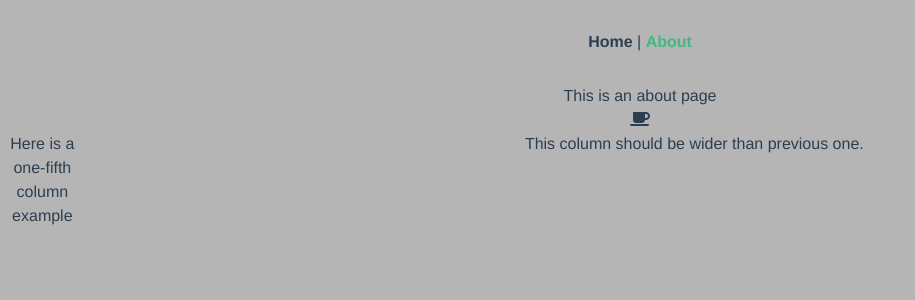
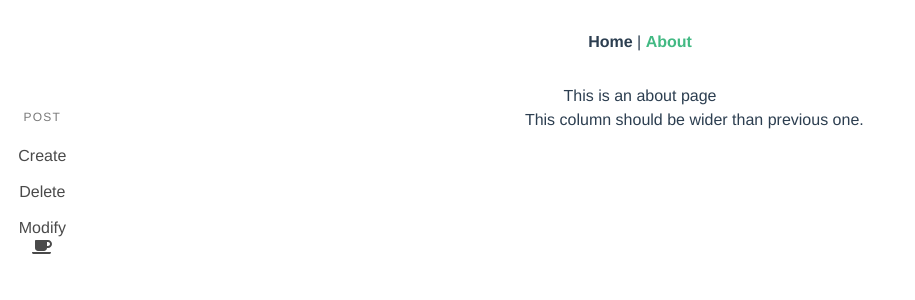
Before and after one commit to dmytro-bilokha/nibee, a Vue app in the folder admin-frontend/: page /#/about in a window 1280 px wide. Shown: the top 300 px of the page, without its empty margins (0-915 px from the left). Built offline with nearby package versions, Linux system fonts and the light colour scheme.

Commit message:
Postponed bulma customizing

```diff
--- a/admin-frontend/src/assets/styles.scss
+++ b/admin-frontend/src/assets/styles.scss
@@ -1,5 +1,30 @@
 @charset 'utf-8';
 
-$body-background-color: hsl(0, 0%, 71%);
+//TODO: customize bulma styles
+/*
+$base03:    #002b36;
+$base02:    #073642;
+$base01:    #586e75;
+$base00:    #657b83;
+$base0:     #839496;
+$base1:     #93a1a1;
+$base2:     #eee8d5;
+$base3:     #fdf6e3;
+$yellow:    #b58900;
+$orange:    #cb4b16;
+$red:       #dc322f;
+$magenta:   #d33682;
+$violet:    #6c71c4;
+$blue:      #268bd2;
+$cyan:      #2aa198;
+$green:     #859900;
+
+$body-background-color: $base3;
+$body-color: $base00;
+$hr-background-color: $base3;
+$strong-color: $base01;
+$text: $base00;
+$text-strong: $base01;
+*/
 
 @import '../../node_modules/bulma/bulma.sass';
--- a/admin-frontend/src/views/About.vue
+++ b/admin-frontend/src/views/About.vue
@@ -1,10 +1,18 @@
 <template>
   <div class="about">
     <h1>This is an about page</h1>
-    <font-awesome-icon icon="coffee" />
     <div class="columns">
       <div class="column is-1 is-pulled-left">
-        Here is a one-fifth column example
+        <aside class="menu">
+          <p class="menu-label">
+            Post
+          </p>
+          <ul class="menu-list">
+            <li><a>Create</a></li>
+            <li><a>Delete</a></li>
+            <li><a>Modify <font-awesome-icon icon="coffee" /></a></li>
+          </ul>
+        </aside>
       </div>
       <div class="column">
         This column should be wider than previous one.
```
